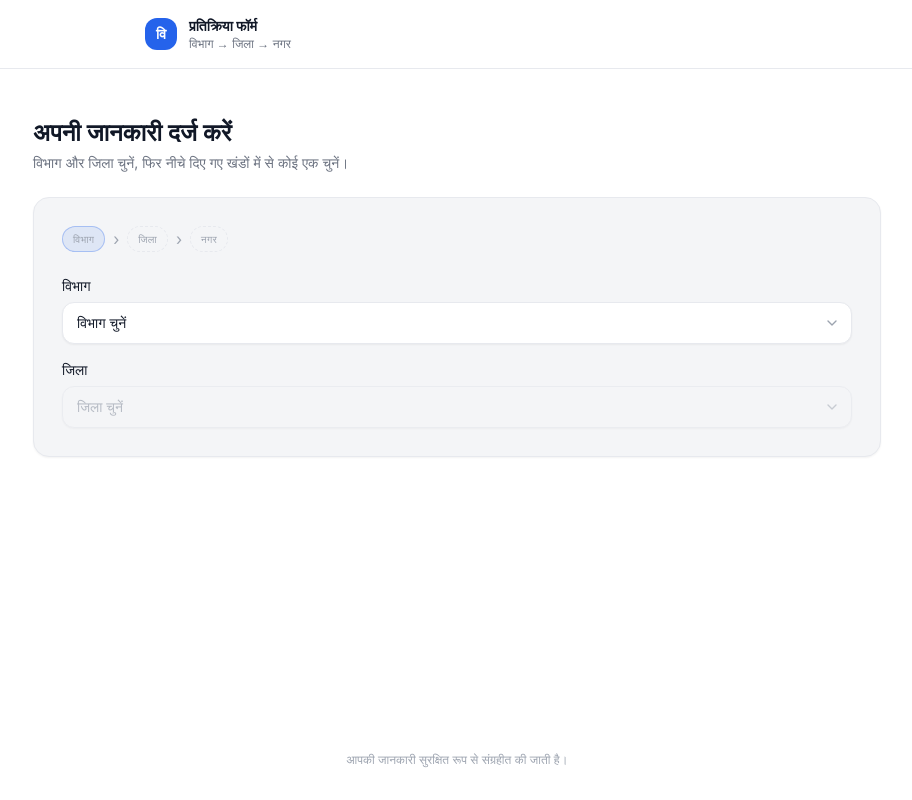
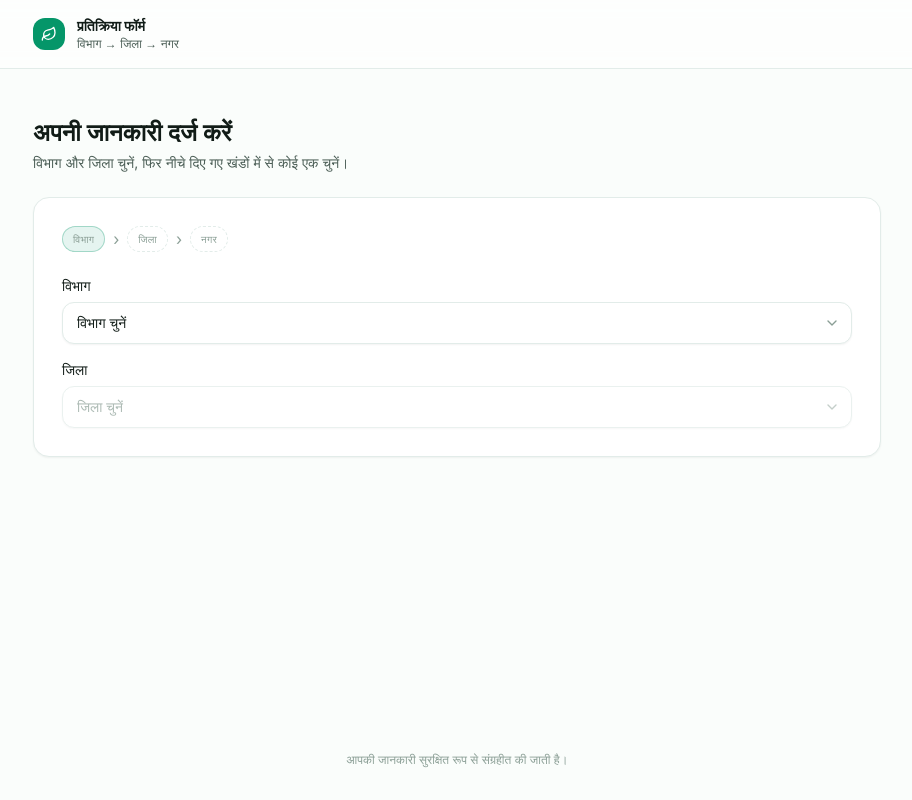
Before and after one commit to ZoroIsLost-ai/Green_roots, a Next.js app: page / in a window 1280 px wide. Shown: the whole page, without its empty margins (183-1095 px from the left). Built offline with nearby package versions, Linux system fonts and the light colour scheme.

Commit message:
style: change to a premium environmental color scheme, add soft gradient overlays, and leaf branding

```diff
--- a/app/globals.css
+++ b/app/globals.css
@@ -5,10 +5,17 @@
 @layer base {
   html {
     -webkit-text-size-adjust: 100%;
+    scroll-behavior: smooth;
   }
 
   body {
     @apply bg-surface text-ink antialiased;
+    /* Subtle premium organic green background gradient */
+    background-image:
+      radial-gradient(at 0% 0%, rgba(16, 185, 129, 0.04) 0px, transparent 50%),
+      radial-gradient(at 50% 0%, rgba(52, 211, 153, 0.03) 0px, transparent 50%),
+      radial-gradient(at 100% 0%, rgba(4, 120, 87, 0.04) 0px, transparent 50%);
+    background-attachment: fixed;
   }
 
   * {
@@ -16,7 +23,7 @@
   }
 
   :focus-visible {
-    outline: 2px solid #2563eb;
+    outline: 2px solid #10b981;
     outline-offset: 2px;
     border-radius: 6px;
   }
--- a/components/Footer.tsx
+++ b/components/Footer.tsx
@@ -1,6 +1,6 @@
 export default function Footer() {
   return (
-    <footer className="mx-auto max-w-2xl px-4 py-8 text-center text-xs text-ink-faint sm:px-6">
+    <footer className="mx-auto max-w-4xl px-4 py-8 text-center text-xs text-ink-faint sm:px-6">
       <p>आपकी जानकारी सुरक्षित रूप से संग्रहीत की जाती है।</p>
     </footer>
   );
--- a/components/Navbar.tsx
+++ b/components/Navbar.tsx
@@ -1,9 +1,11 @@
+import { Leaf } from "lucide-react";
+
 export default function Navbar() {
   return (
     <header className="border-b border-surface-border bg-white/80 backdrop-blur supports-[backdrop-filter]:bg-white/60 sticky top-0 z-10">
-      <div className="mx-auto flex max-w-2xl items-center gap-3 px-4 py-4 sm:px-6">
-        <div className="flex h-8 w-8 items-center justify-center rounded-xl bg-primary text-sm font-semibold text-white">
-          वि
+      <div className="mx-auto flex max-w-4xl items-center gap-3 px-4 py-4 sm:px-6">
+        <div className="flex h-8 w-8 items-center justify-center rounded-xl bg-primary text-white">
+          <Leaf className="h-4 w-4" />
         </div>
         <div className="leading-tight">
           <p className="text-sm font-semibold text-ink">प्रतिक्रिया फॉर्म</p>
--- a/tailwind.config.ts
+++ b/tailwind.config.ts
@@ -10,28 +10,28 @@ const config: Config = {
     extend: {
       colors: {
         primary: {
-          DEFAULT: "#2563EB",
-          50: "#EFF4FF",
-          100: "#DBE6FE",
-          200: "#BFD3FE",
-          300: "#93B4FD",
-          400: "#608BFA",
-          500: "#3B6BF5",
-          600: "#2563EB",
-          700: "#1D4ED8",
-          800: "#1E40AF",
-          900: "#1E3A8A",
+          DEFAULT: "#059669", // Premium Emerald Green
+          50: "#ECFDF5",
+          100: "#D1FAE5",
+          200: "#A7F3D0",
+          300: "#6EE7B7",
+          400: "#34D399",
+          500: "#10B981",
+          600: "#059669",
+          700: "#047857",
+          800: "#065F46",
+          900: "#064E3B",
         },
         surface: {
-          DEFAULT: "#FFFFFF",
-          soft: "#F7F8FA",
-          card: "#F4F5F7",
-          border: "#E7E9EE",
+          DEFAULT: "#FAFDFB", // Soft environmental green-white background
+          soft: "#F2F8F5",    // Light sage background tint
+          card: "#FFFFFF",    // Clean white card background
+          border: "#E2ECE9",  // Subtle sage-tinted borders
         },
         ink: {
-          DEFAULT: "#111827",
-          muted: "#6B7280",
-          faint: "#9CA3AF",
+          DEFAULT: "#111C17", // Very dark slate-forest for text
+          muted: "#4A5D55",   // Muted forest-grey
+          faint: "#8A9E95",   // Faint forest-grey
         },
       },
       fontFamily: {
```
